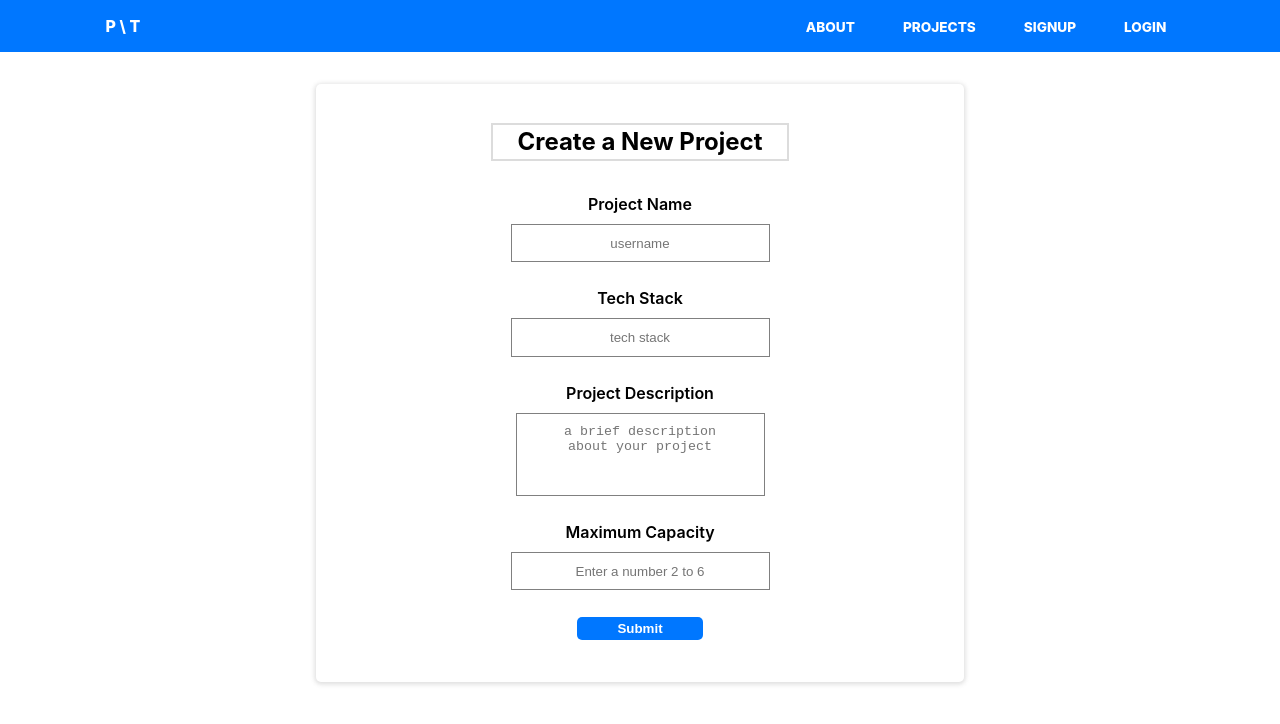
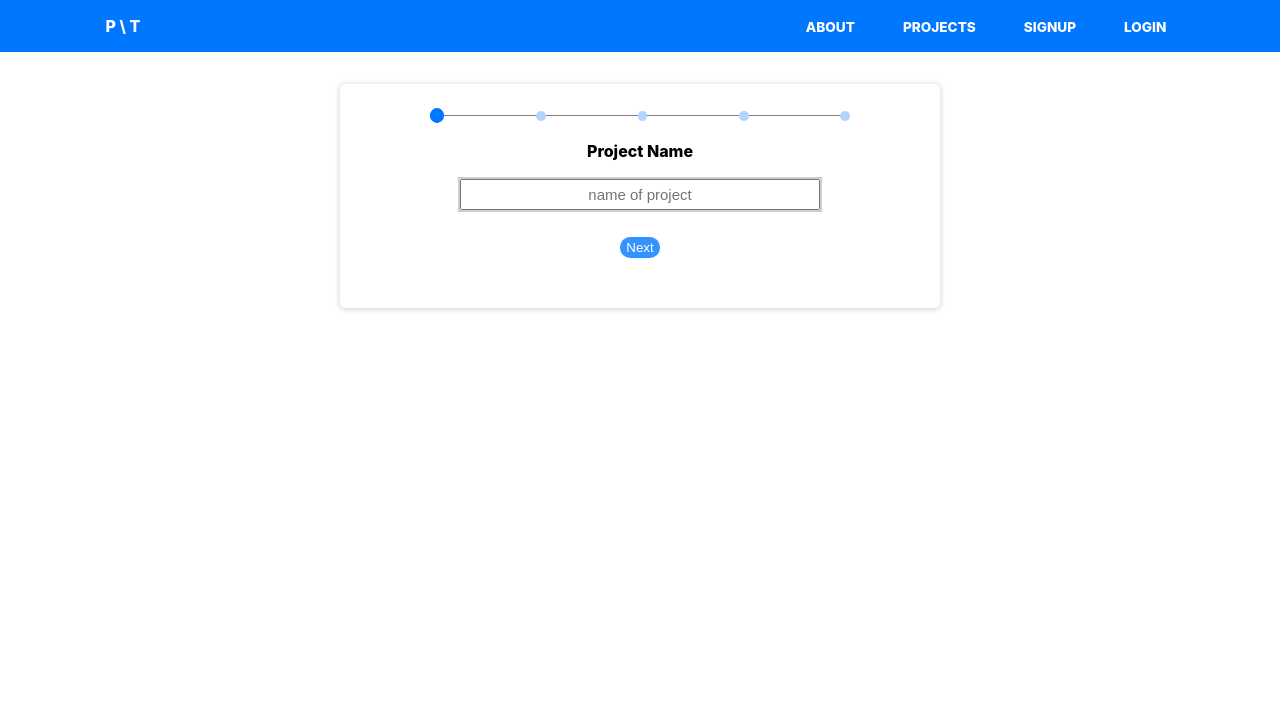
Before and after one commit to chanp-ark/project-together, a React (Create React App) app: page /projects/new in a window 1280 px wide. Shown: the top 724 px of the page. Built offline with nearby package versions, Linux system fonts and the light colour scheme.

Commit message:
complete multistep form, route the create new project button to the form

```diff
--- a/src/Router.js
+++ b/src/Router.js
@@ -6,7 +6,7 @@ import SignUp from "./client/SignUp/sign_up.component";
 import LogIn from "./client/LogIn/log_in.component"
 import About from "./client/About/about";
 import Projects from "./client/Projects/projects"
-import CreateNewProjectForm from "./client/Projects/CreateProject/create-form.component"
+import MultiStepForm from './client/Projects/CreateProject/multistep-form.component';
 
 const Main = () => {
     return (
@@ -15,7 +15,7 @@ const Main = () => {
                 <Route exact path='/' component={Home} />
                 <Route exact path='/about' component={About} />
                 <Route exact path='/projects' component={Projects} />
-                <Route exact path='/projects/new' component={CreateNewProjectForm} />
+                <Route exact path='/projects/new' component={MultiStepForm} />
                 <Route exact path='/signup' component={SignUp} />
                 <Route exact path='/login' component={LogIn} />
             </Switch>
--- a/src/client/HomePage/home.js
+++ b/src/client/HomePage/home.js
@@ -1,7 +1,6 @@
 import React from 'react';
 
 import LogIn from "../LogIn/log_in.component"
-import MultiStepForm from '../Projects/CreateProject/multistep-form.component';
 
 // for now, go directly to login
 
@@ -9,7 +8,6 @@ const Home = () => {
     return (
         <div>
            <LogIn />
-           <MultiStepForm />
         </div>
 
     )
--- a/src/client/Projects/CreateProject/multistep-form.component.js
+++ b/src/client/Projects/CreateProject/multistep-form.component.js
@@ -1,4 +1,5 @@
-import React from 'react'
+import React from 'react';
+import { Redirect } from 'react-router-dom';
 
 import "./multistep-form.styles.css"
 
@@ -6,21 +7,18 @@ const MultiStepForm = () => {
 
     const initialState = {
         projectName: '',
-        techStack: '',
-        description: '',
-        maxCap: '',
+        techStack: 'MongoDB Express React Node',
+        description: 'we gun make something great',
+        maxCap: 'Any',
         trackStep: 0,
-        trackPrev: 0,
-        trackNext: 0
     }
 
     const [ project, setProject ] = React.useState(initialState)
 
-    const {projectName, techStack, description, maxCap, trackStep, trackPrev, trackNext} = project
+    const {projectName, techStack, description, maxCap, trackStep} = project
 
     const handleChange = e => {
         e.preventDefault()
-        console.log(e.target.value)
         setProject({
             ...project,
             [e.target.name]: e.target.value
@@ -30,16 +28,23 @@ const MultiStepForm = () => {
     const handleSubmit = e => {
         e.preventDefault()
         console.log(project)
+        for (let i in project) {
+            if (project[i] === '') {
+                alert (`${i} is required`)
+                return false
+            }
+        }
         // update db
+
+        // reset state
         setProject({
             projectName: '',
             techStack: '',
             description: '',
             maxCap: '',
             trackStep: 0,
-            trackPrev: 0,
-            trackNext: 0
         })
+        return <Redirect to="/projects" />
     }
 
     const fields = [
@@ -47,11 +52,11 @@ const MultiStepForm = () => {
             <label className="tab-label">Project Name</label>
             <input
                 type="text"
+                autoFocus={true}
                 name="projectName"
                 value={projectName}
                 onChange={handleChange}
                 placeholder="name of project"
-                required
             />
         </div>
         ,
@@ -59,11 +64,14 @@ const MultiStepForm = () => {
             <label className="tab-label">Tech Stack</label>
             <input
                 type="text"
+                autoFocus={true}
                 name="techStack"
                 value={techStack}
                 onChange={handleChange}
+                onKeyPress={ e => {
+                    if (e.key === "Enter") next()
+                    }}
                 placeholder="tech stack"
-                required
             />
         </div>
         ,
@@ -72,16 +80,22 @@ const MultiStepForm = () => {
             <input
                 type="text"
                 name="description"
+                autoFocus={true}
                 value={description}
                 onChange={handleChange}
+                onKeyPress={ e => {
+                    if (e.key === "Enter") next()
+                    }}
                 placeholder="brief description of your project"
-                required
             />
         </div>
         ,
         <div className="tab" key="maxCap">
             <label className="tab-label">Max Number of Collaborators</label>
-            <select id="maxCap" name="maxCap" onChange={handleChange}required>
+            <select id="maxCap" name="maxCap" onChange={handleChange}
+                onKeyPress={ e => {
+                    if (e.key === "Enter") next()
+                    }}>
                 <option value="0">Any</option>
                 <option value="2">2</option>
                 <option value="3">3</option>
@@ -92,8 +106,43 @@ const MultiStepForm = () => {
         </div>
     ]
 
+    const next = () => {
+        if (trackStep < fields.length) {
+            setProject({
+                ...project,
+                trackStep: project.trackStep += 1,
+
+            })
+            let curStep = document.getElementById(`${trackStep+1}`)
+            let classes = curStep.classList;
+            classes.add("step-active")
+        }
+    }
+
+    const prev = () => {
+        if (trackStep <= fields.length && trackStep > 0) {
+            setProject({
+                ...project,
+                trackStep: project.trackStep -= 1,
+            })
+        }
+        let curStep = document.getElementById(`${trackStep}`)
+        let classes = curStep.classList;
+        classes.remove("step-active")
+    }
 
 
+    const stepTracker = [
+        <span key="step1"className="step step-active" id="0" ></span>,
+        <span key="line1"className="line"></span>,
+        <span key="step2"className="step" id="1"></span>,
+        <span key="line2"className="line"></span>,
+        <span key="step3"className="step" id="2"></span>,
+        <span key="line3"className="line"></span>,
+        <span key="step4"className="step" id="3"></span>,
+        <span key="line4"className="line"></span>,
+        <span key="step-submit"className="step" id="4"></span>
+   ]
 
     return (
         <form className="multi-container" onSubmit={handleSubmit}>
@@ -101,62 +150,70 @@ const MultiStepForm = () => {
             <div className="multi-subcontainer">
 
                 <div className="multi-tracker">
-                    <span className="step-active"></span>
-                    <span className="line"></span>
-                    <span className="step"></span>
-                    <span className="line"></span>
-                    <span className="step"></span>
-                    <span className="line"></span>
-                    <span className="step"></span>
+                    {
+                        stepTracker
+                    }
+
                 </div>
 
                 {
                    fields.filter( (curTab, i) => i === project.trackStep)
                 }
 
+                {
+                    trackStep === fields.length &&
+                        <div className='multi-review'>
+                            <label className="multi-review-label">Project Name</label>
+                            <div className="signup-review">
+                                {projectName}
+                            </div>
+
+                            <label className="multi-review-label">Tech Stack</label>
+                            <div className="signup-review">
+                                {techStack}
+                            </div>
+
+                            <label className="multi-review-label">Description</label>
+                            <div className="signup-review">
+                                {description}
+                            </div>
+
+                            <label className="multi-review-label">Max Number of Collaborators</label>
+                            <div className="signup-review">
+                                {maxCap}
+                            </div>
+
+                        </div>
+
+                }
+
                 <div className="prevNext-container">
 
                     {
-                        (trackPrev <= fields.length && trackPrev > 0) &&
+                        (trackStep <= fields.length && trackStep > 0) &&
                             <button
                                 className="prevNext"
-                                value={trackPrev}
                                 key="prevButton"
                                 onClick={ e => {
                                     e.preventDefault();
-                                    if (trackStep <= fields.length && trackStep > 0) {
-                                        setProject({
-                                            ...project,
-                                            trackStep: project.trackStep -= 1,
-                                            trackNext: project.trackNext -= 1,
-                                            trackPrev: project.trackPrev -= 1,
-                                        })
-                                        console.log(project)
-                                }}}>
+                                    prev();
+                                }}>
                                     Prev
                             </button>
                     }
 
                     {
-                        trackNext < fields.length &&
+                        trackStep < fields.length &&
                             <button
                                 className="prevNext"
                                 key="nextButton"
                                 value={trackStep}
                                 onClick={ e => {
                                     e.preventDefault();
-                                    if (trackStep < fields.length) {
-                                        setProject({
-                                            ...project,
-                                            trackStep: project.trackStep += 1,
-                                            trackNext: project.trackNext +=1,
-                                            trackPrev: project.trackPrev +=1,
-
-                                        })
-                                        console.log(project)
-                                    }
-                                }}>
-                                    Next
+                                    next()
+                                }
+                            }>
+                                Next
                             </button>
                     }
                 </div>
--- a/src/client/Projects/CreateProject/multistep-form.styles.css
+++ b/src/client/Projects/CreateProject/multistep-form.styles.css
@@ -1,5 +1,5 @@
 .multi-container {
-    width: 500px;
+    max-width: 800px;
     margin: auto;
 }
 
@@ -24,28 +24,11 @@
 
 .line {
     height: 1.1px;
-    width: 18%;
+    width: 23%;
     margin: auto;
     background-color: black;
     opacity: 0.5;
     display: inline-block;
-}
-
-.line-active {
-    width: 10%;
-    height: 1.1px;
-    margin: auto;
-    background-color: black;
-    opacity: 0.5;
-    display: inline-block;
-}
-
-
-.tab {
-    display: flex;
-    flex-direction: column;
-    width: 60%;
-    margin: 0 auto;
 }
 
 .tab {
@@ -127,8 +110,8 @@
 }
 
 .step-active{
-    height: 16px;
-    width: 16px;
+    height: 13px;
+    width: 13px;
     margin: auto;
     background: #0077FF;
     border-radius: 50%;
@@ -160,3 +143,20 @@
     outline: none;
     transform: scale(1.1)
 }
+
+
+.multi-review-label {
+    display: flex;
+    margin: 1.5em auto 0.5em auto;
+    justify-content: center;
+    font-weight: 600;
+    font-size: 17px;
+    text-transform: uppercase;
+
+}
+
+.multi-review {
+    font-size: 15px;
+    font-weight: 300;
+    text-align: center;
+}
```
